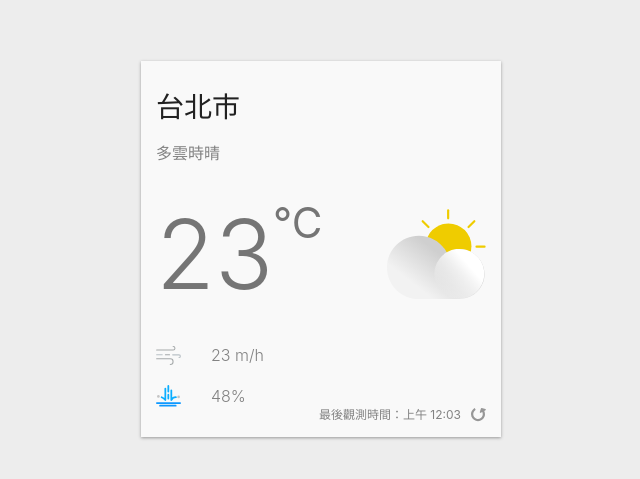
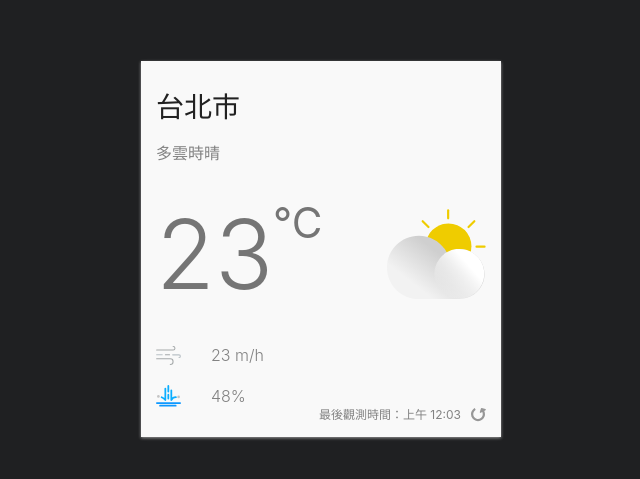
Before and after one commit to NicoleJAVA/realtime-weather-app, a React (Create React App) app: page / in a window 1280 px wide. Shown: the part 151-630 px from the top of the page, without its empty margins (319-959 px from the left). Built offline with nearby package versions, Linux system fonts and the light colour scheme.

Commit message:
refactor(App): move theme settings into an object

```diff
--- a/src/App.js
+++ b/src/App.js
@@ -4,8 +4,28 @@
 import { ReactComponent as RefreshIcon } from './images/refresh.svg';
 import styled from '@emotion/styled';
 
+const theme = {
+  light: {
+    backgroundColor: '#ededed',
+    foregroundColor: '#f9f9f9',
+    boxShadow: '0 1px 3px 0 #999999',
+    titleColor: '#212121',
+    temperatureColor: '#757575',
+    textColor: '#828282',
+  },
+  dark: {
+    backgroundColor: '#1F2022',
+    foregroundColor: '#121416',
+    boxShadow:
+      '0 1px 4px 0 rgba(12, 12, 13, 0.2), 0 0 0 1px rgba(0, 0, 0, 0.15)',
+    titleColor: '#f9f9fa',
+    temperatureColor: '#dddddd',
+    textColor: '#cccccc',
+  },
+};
+
 const Container = styled.div`
-  background-color: #ededed;
+  background-color: ${({theme}) => theme.backgroundColor};
   height: 100%;
   display: flex;
   align-items: center;
@@ -102,7 +122,7 @@
 
 function App() {
   return (
-    <Container>
+    <Container theme={theme.dark}>
     <WeatherCard>
     <Location theme="light">台北市</Location>
         <Description>多雲時晴</Description>
```
